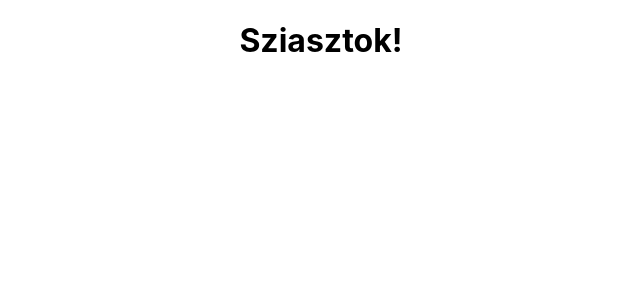
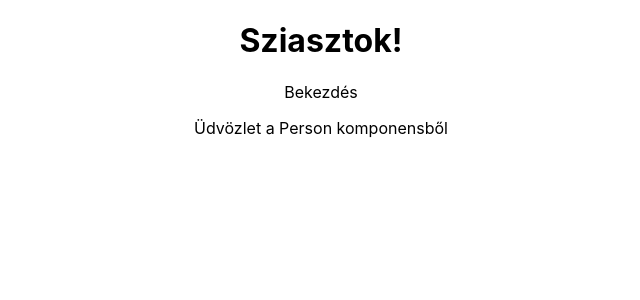
Before and after one commit to sumegizoltan73/react-training, a React (Create React App) app in the folder my-react/: page / in a window 1280 px wide. Shown: the top 300 px of the page, without its empty margins (319-959 px from the left). Built offline with nearby package versions, Linux system fonts and the light colour scheme.

Commit message:
új komponens

```diff
--- a/my-react/src/App.js
+++ b/my-react/src/App.js
@@ -1,16 +1,19 @@
 import React, {Component} from 'react';
+import Person from './Person/Person';
 import './App.css';
 
 class App extends Component {
   render() {
-    /*
+
     return (
       <div className="App">
         <h1>Sziasztok!</h1>
+        <p>Bekezdés</p>
+        <Person />
       </div>
     );
-    */
-    return React.createElement('div', {className: 'App'}, React.createElement('h1', null, 'Sziasztok!'));
+
+    //return React.createElement('div', {className: 'App'}, React.createElement('h1', null, 'Sziasztok!'));
   }
 }
 
--- /dev/null
+++ b/my-react/src/Person/Person.js
@@ -0,0 +1,7 @@
+import React from 'react';
+
+const person = () => {
+    return <p>Üdvözlet a Person komponensből</p>;
+};
+
+export default person;
```
